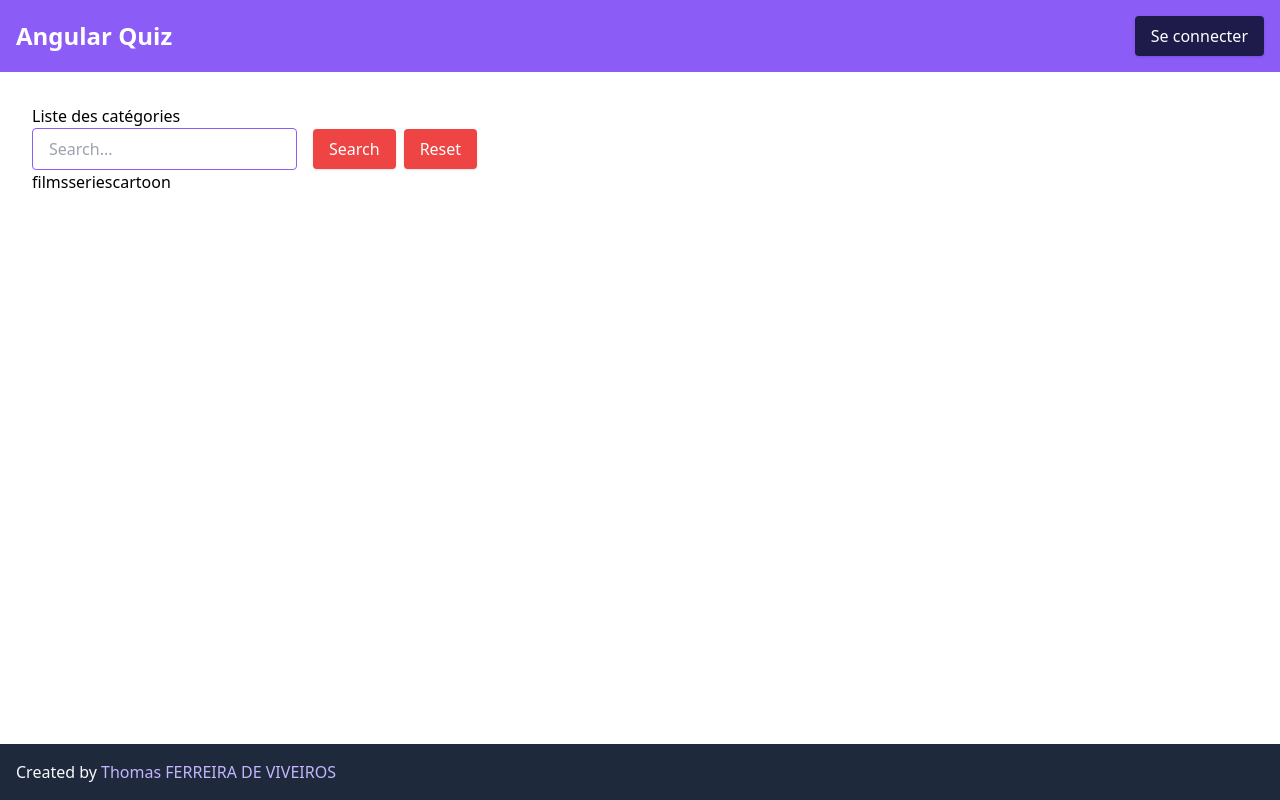
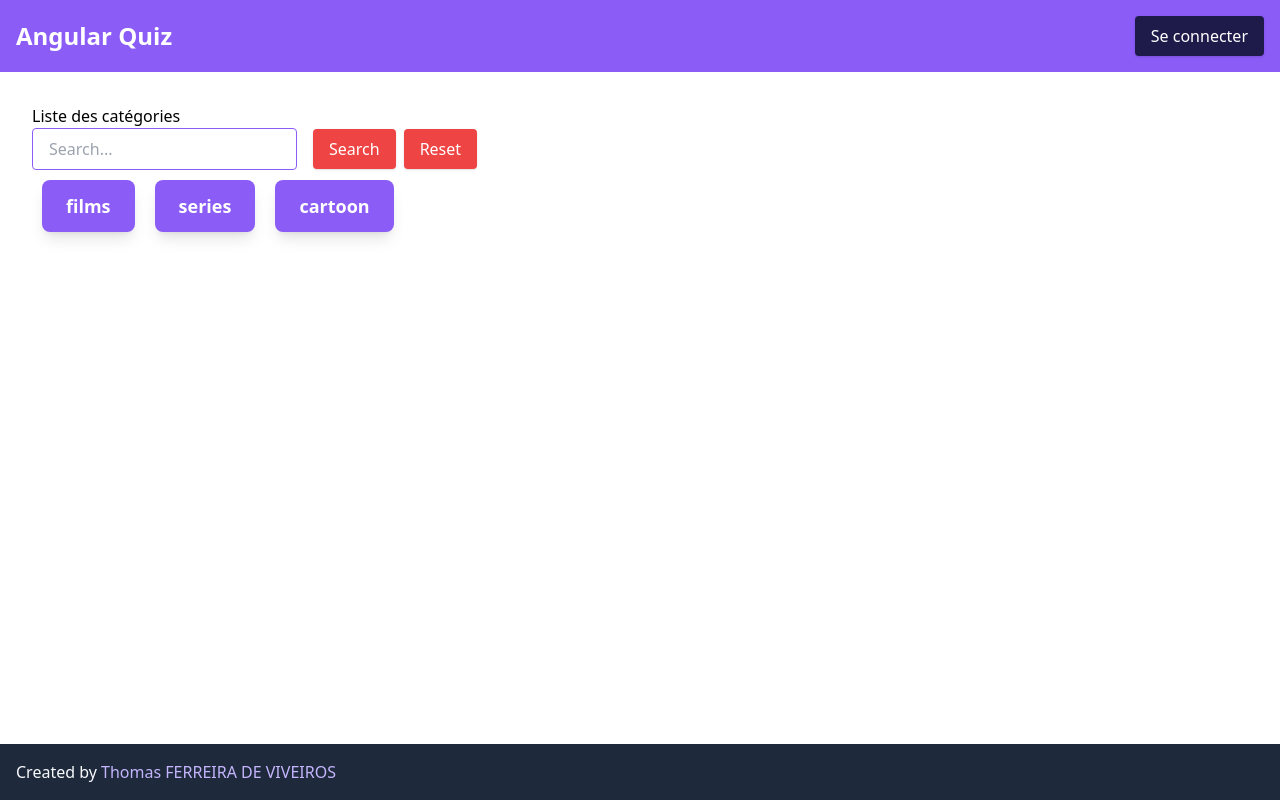
Before and after one commit to Yome07/angular-quiz, an Angular app: page /categories/1 in a window 1280 px wide. Built offline with nearby package versions, Linux system fonts and the light colour scheme; data requests are answered from the project's data file.

Commit message:
fix: correcting searchbar

```diff
--- a/src/app/app.module.ts
+++ b/src/app/app.module.ts
@@ -32,6 +32,7 @@ import { SearchbarComponent } from './category/searchbar/searchbar.component';
     RegisterComponent,
     CategoryButtonComponent,
     CategoryComponent,
+    SearchbarComponent,
   ],
   imports: [
     BrowserModule,
@@ -39,7 +40,6 @@ import { SearchbarComponent } from './category/searchbar/searchbar.component';
     HttpClientModule,
     FormsModule,
     ReactiveFormsModule,
-    SearchbarComponent,
   ],
   providers: [],
   bootstrap: [AppComponent],
--- a/src/app/category/category-button/category-button.component.html
+++ b/src/app/category/category-button/category-button.component.html
@@ -1,5 +1,3 @@
-<button
-    (click)="setQuizCategory()"
->
-    {{category}}
+<button class="category-button" (click)="setQuizCategory()">
+  {{ category }}
 </button>
--- a/src/app/category/category-button/category-button.component.scss
+++ b/src/app/category/category-button/category-button.component.scss
@@ -0,0 +1,7 @@
+.category-button {
+  @apply bg-violet-500 text-white px-6 py-3 rounded-lg shadow-lg text-lg font-semibold transition-all duration-300 ease-in-out transform hover:bg-violet-700 hover:scale-105;
+  display: inline-block;
+  text-align: center;
+  cursor: pointer;
+  margin: 10px;
+}
--- a/src/app/category/searchbar/searchbar.component.ts
+++ b/src/app/category/searchbar/searchbar.component.ts
@@ -3,8 +3,6 @@ import { FormsModule } from '@angular/forms';
 
 @Component({
   selector: 'app-searchbar',
-  standalone: true,
-  imports: [FormsModule],
   templateUrl: './searchbar.component.html',
   styleUrls: ['./searchbar.component.scss'],
 })
```
